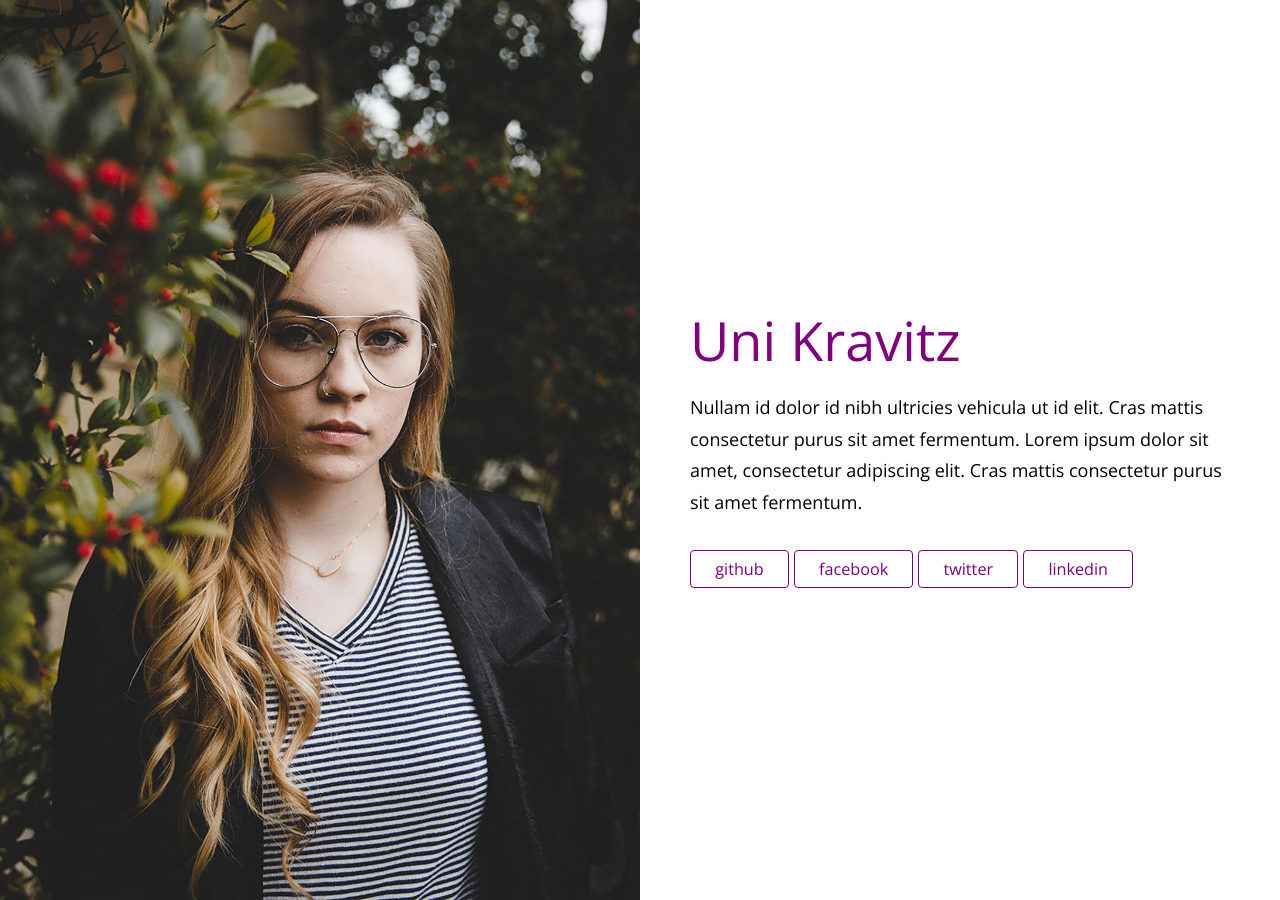
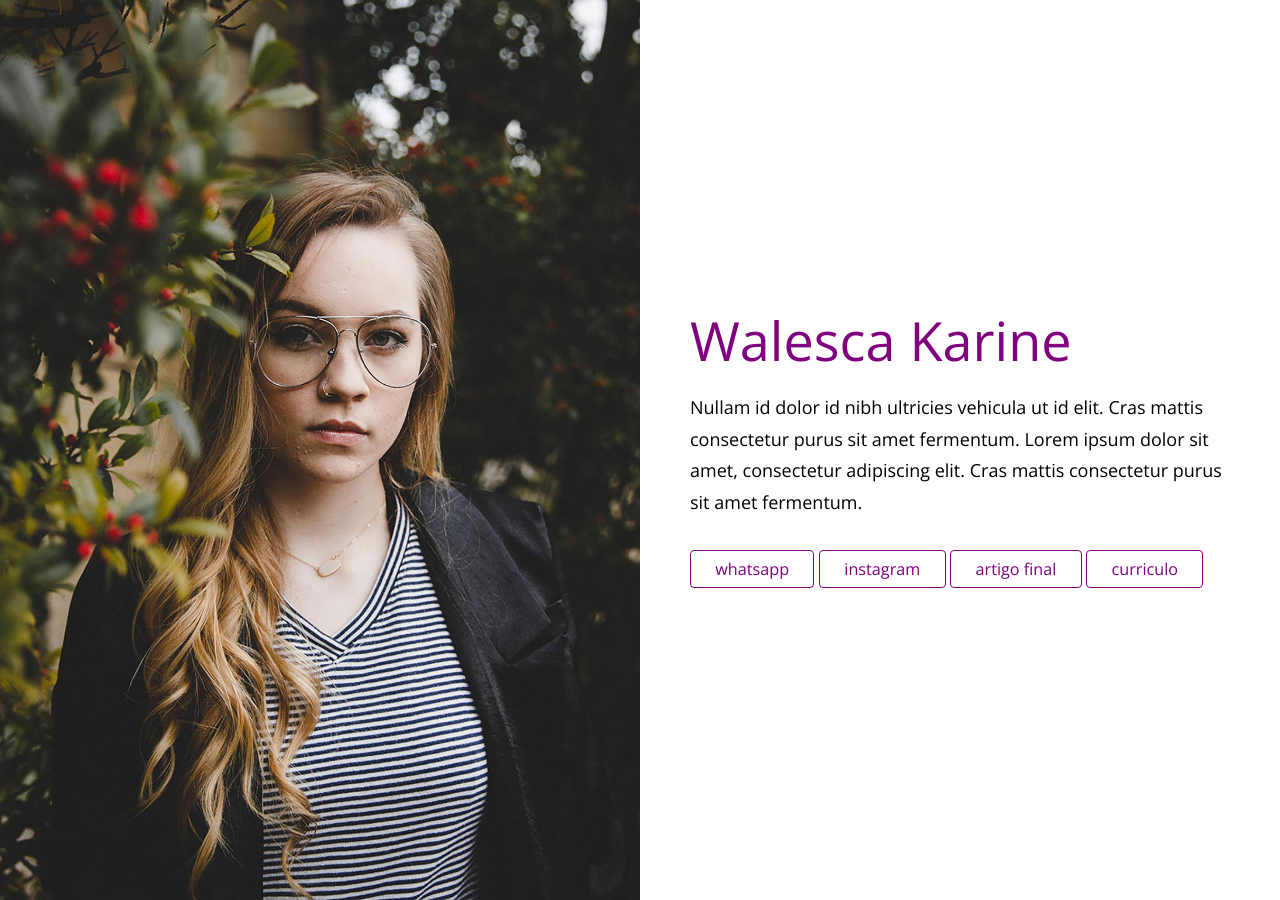
Before and after one commit to santosmgbh/resume-almir-gabriel, a Jekyll site: the page built from index.html, in a window 1280 px wide. Built offline with Jekyll 4.4.1, drawn with Linux system fonts in a browser that asks for light colours.

Commit message:
Update _config.yml

```diff
--- a/_config.yml
+++ b/_config.yml
@@ -1,5 +1,5 @@
 # Your Name or Company
-title: Uni Kravitz
+title: Walesca Karine
 
 # Description of your website. This is used for social sharing.
 description:  The beautiful website of artist, poet, craftsperson, cyclist, and avid juggler, Uni Kravitz.
@@ -9,13 +9,13 @@ content: Nullam id dolor id nibh ultricies vehicula ut id elit. Cras mattis cons
 
 # Add your social links
 social:
-  - platform: github
-    url: https://github.com/brianmaierjr
-  - platform: facebook
+  - platform: whatsapp
     url: https://facebook.com/brianmaierjr
-  - platform: twitter
+  - platform: instagram
     url: https://twitter.com/brianmaierjr
-  - platform: linkedin
+  - platform: artigo final
+    url: brianmaierjr
+  - platform: curriculo
     url: brianmaierjr
 
 # General settings
```
